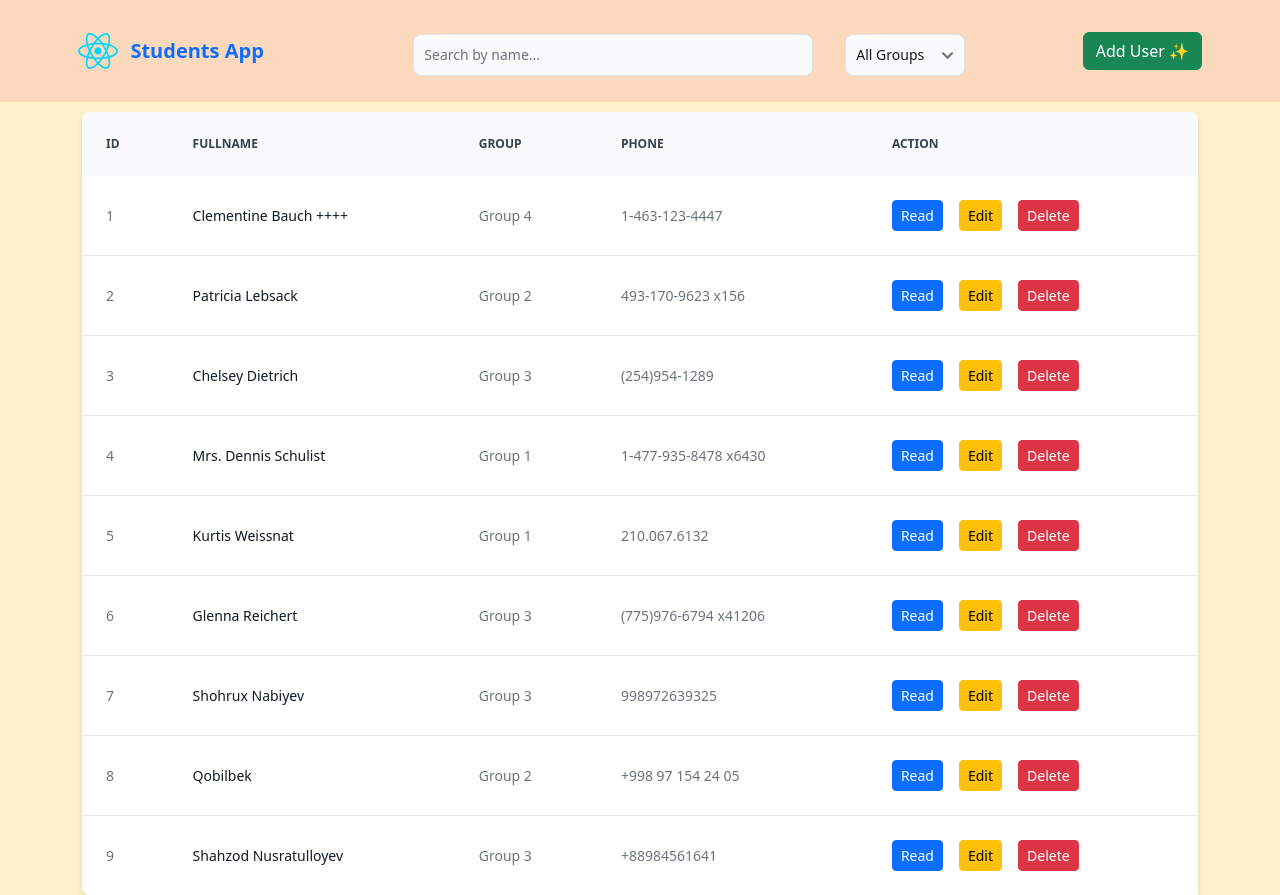
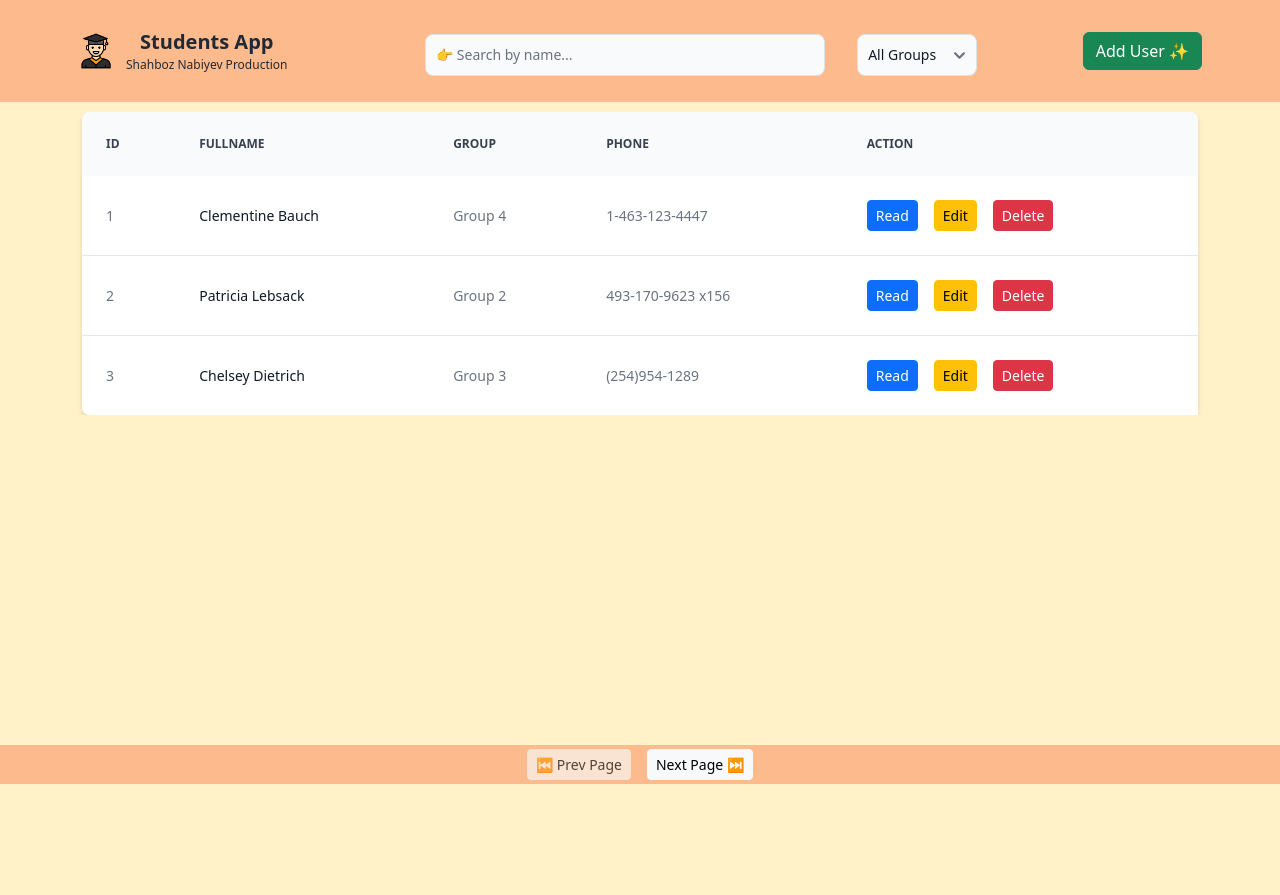
Before and after one commit to mrbillgates2001/Students_App, a React (Vite) app: page / in a window 1280 px wide. After the commit the page ends 800 px from the top, so only its background shows below. Built offline with nearby package versions, Linux system fonts and the light colour scheme; data requests are answered from the project's data file.

Commit message:
Pagination added

```diff
--- a/db.json
+++ b/db.json
@@ -2,7 +2,7 @@
   "users": [
     {
       "id": "3",
-      "name": "Clementine Bauch ++++",
+      "name": "Clementine Bauch ",
       "username": "Samantha",
       "email": "Nathan@yesenia.net",
       "group": "Group 4",
@@ -73,30 +73,6 @@
       }
     },
     {
-      "id": "6",
-      "name": "Mrs. Dennis Schulist",
-      "username": "Leopoldo_Corkery",
-      "email": "Karley_Dach@jasper.info",
-      "group": "Group 1",
-      "address": {
-        "street": "Norberto Crossing",
-        "suite": "Apt. 950",
-        "city": "South Christy",
-        "zipcode": "23505-1337",
-        "geo": {
-          "lat": "-71.4197",
-          "lng": "71.7478"
-        }
-      },
-      "phone": "1-477-935-8478 x6430",
-      "website": "ola.org",
-      "company": {
-        "name": "Considine-Lockman",
-        "catchPhrase": "Synchronised bottom-line interface",
-        "bs": "e-enable innovative applications"
-      }
-    },
-    {
       "id": "7",
       "name": "Kurtis Weissnat",
       "username": "Elwyn.Skiles",
@@ -161,6 +137,24 @@
       "name": "Shahzod Nusratulloyev",
       "group": "Group 3",
       "phone": "+88984561641"
+    },
+    {
+      "id": "9b56",
+      "name": "Shohnur Abdurahimov",
+      "group": "Group 2",
+      "phone": "+998 97 263 93 25"
+    },
+    {
+      "id": "cd93",
+      "name": "Shahboz Nabiyev",
+      "group": "Group 1",
+      "phone": "010-692-6593 updated"
+    },
+    {
+      "id": "a696",
+      "name": "John Smith",
+      "group": "Group 1",
+      "phone": "+998 97 154 24 05"
     }
   ]
 }
--- a/src/components/Add.jsx
+++ b/src/components/Add.jsx
@@ -20,7 +20,7 @@ const Add = ({ fetchUsers }) => {
 	const handleAddSubmit = async (e) => {
 		e.preventDefault();
 		try {
-			if (<Form.Control/> !== "") {
+			if (addUser.name !== "" && addUser.phone !== "" && addUser.group !== "") {
 				const response = await axios.post(
 					"http://localhost:3000/users",
 					addUser
@@ -57,6 +57,7 @@ const Add = ({ fetchUsers }) => {
 						<Form.Group className="mb-3" controlId="fullname">
 							<Form.Label>Fullname</Form.Label>
 							<Form.Control
+							id="input"
 								onChange={(e) =>
 									setAddUseer({ ...addUser, name: e.target.value })
 								}
--- a/src/components/Edit.jsx
+++ b/src/components/Edit.jsx
@@ -5,7 +5,7 @@ import Button from "react-bootstrap/Button";
 import Form from "react-bootstrap/Form";
 import Modal from "react-bootstrap/Modal";
 import axios from "axios";
-import { useNavigate, useParams } from "react-router-dom";
+import { Link, useNavigate, useParams } from "react-router-dom";
 
 const Edit = () => {
 	const [show, setShow] = useState(false);
@@ -97,9 +97,9 @@ const Edit = () => {
 				</Form.Group>
 			</Form>
 			<div className="flex gap-3">
-				<Button variant="secondary" onClick={handleClose}>
+				<Link to='/' className="btn btn-secondary" variant="secondary" onClick={handleClose}>
 					Close
-				</Button>
+				</Link>
 				<Button variant="primary" onClick={handleSubmit}>
 					Save
 				</Button>
--- a/src/components/Home.jsx
+++ b/src/components/Home.jsx
@@ -27,6 +27,9 @@ const Home = () => {
 	const [search, setSearch] = useState("");
 	const [filteredUser, setFilteredUser] = useState(users);
 	const [selectedFilter, setSelectedFilter] = useState("");
+	const [currentPage, setCurrentPage] = useState(1);
+
+	//////////// DATA FETCHING //////////////
 
 	const fetchUsers = async () => {
 		try {
@@ -38,6 +41,16 @@ const Home = () => {
 		}
 	};
 
+	/////////////// PAGINATION //////////////
+
+	const itemsPerPage = 3;
+	const indexOfLastItem = currentPage * itemsPerPage;
+	const indexOfFirstItem = indexOfLastItem - itemsPerPage;
+	const currentItems = users.slice(indexOfFirstItem, indexOfLastItem);
+
+	const paginate = (pageNumber) => setCurrentPage(pageNumber);
+
+	//////////////// FILTER //////////////////
 
 	const handleFilterChange = (e) => {
 		const filterValue = e.target.value;
@@ -56,6 +69,8 @@ const Home = () => {
 		setUsers(filteredUser);
 	}, [filteredUser, setUsers]);
 
+	///////////////// DELETE /////////////////
+
 	const handleDelete = async (id) => {
 		try {
 			if (confirm("Are you sure you want to delete this user? ❌")) {
@@ -70,34 +85,29 @@ const Home = () => {
 		}
 	};
 
-	// const searchUsers = async () => {
-	// 	try {
-	//         const response = await axios.get(
-	//             `http://localhost:3000/users?search=${search}`
-	//         );
-	//         const data = await response.data;
-	//         setUsers(data);
-	//     } catch (error) {
-	//         console.log(error);
-	//     }
-	// }
-
 	return (
 		<React.Fragment>
-			<header className="w-full bg-orange-200 fixed right-0 top-0 left-0  z-50 ">
+			<header className="w-full bg-orange-300 fixed right-0 top-0 left-0  z-50 ">
 				<Navbar
 					className="container md:container md:mx-auto bg-bgcolorheader"
 					fluid
 					rounded>
 					<NavbarBrand href="/">
 						<img
-							src="/react.svg"
+							src="/student.png"
 							className="mr-3 h-6 sm:h-9"
 							alt="Flowbite React Logo"
 						/>
-						<span className="self-center whitespace-nowrap text-xl font-semibold dark:text-white">
-							Students App
-						</span>
+						<div className="flex flex-col">
+							<span className="self-center whitespace-nowrap text-xl font-bold dark:text-white text-gray-800">
+								Students App
+							</span>
+							<span
+								style={{ fontSize: 12 }}
+								className="dark:text-white text-gray-800">
+								Shahboz Nabiyev Production
+							</span>
+						</div>
 					</NavbarBrand>
 					<div className="flex md:order-2">
 						<div>
@@ -111,7 +121,7 @@ const Home = () => {
 								id="search"
 								className="w-400"
 								type="search"
-								placeholder="Search by name..."
+								placeholder="👉 Search by name..."
 								onChange={(e) => setSearch(e.target.value)}
 							/>
 						</div>
@@ -135,7 +145,7 @@ const Home = () => {
 
 			<main>
 				<div className=" container md:container md:mx-auto overflow-x-auto mt-28">
-					<Table hoverable>
+					<Table hoverable striped>
 						<Table.Head>
 							<Table.HeadCell className="p-4">id</Table.HeadCell>
 							<Table.HeadCell>Fullname</Table.HeadCell>
@@ -183,7 +193,7 @@ const Home = () => {
 												</Table.Cell>
 											</Table.Row>
 										))
-								: users
+								: currentItems
 										.filter((user) => {
 											return search.toLocaleLowerCase() === ""
 												? user
@@ -221,6 +231,21 @@ const Home = () => {
 						</Table.Body>
 					</Table>
 				</div>
+
+				<div className="flex align-middle justify-center mx-auto gap-3 mt-3 bg-orange-300 p-1 fixed bottom-4 w-100 ">
+					<button
+						className="btn btn-sm btn-light"
+						onClick={() => paginate(currentPage - 1)}
+						disabled={currentPage === 1}>
+						⏮️ Prev Page
+					</button>
+					<button
+						className="btn btn-sm btn-light"
+						onClick={() => paginate(currentPage + 1)}
+						disabled={indexOfLastItem >= users.length}>
+						Next Page ⏭️
+					</button>
+				</div>
 			</main>
 		</React.Fragment>
 	);
--- a/src/components/Read.jsx
+++ b/src/components/Read.jsx
@@ -2,11 +2,10 @@ import React, { createContext } from "react";
 import { Button, Modal } from "flowbite-react";
 import { useState, useEffect } from "react";
 import axios from "axios";
-import { useParams } from "react-router-dom";
+import { Link, useParams } from "react-router-dom";
 import Home from "./Home";
 
 const Read = () => {
-	const [openModal, setOpenModal] = useState(false);
 	const [users, setUsers] = useState([]);
 	const { id } = useParams();
 
@@ -26,11 +25,15 @@ const Read = () => {
 	return (
 		<div className="flex align-middle justify-center mt-20">
 			<div className="w-50 h-50 bg-red-300 rounded-lg flex align-middle justify-center flex-col  p-10">
-				<h1>Details of user</h1>
+				<h1 className="text-center">Details of user</h1>
 				<p>ID: {users.id}</p>
 				<p>Fullname: {users.name}</p>
 				<p>Group: {users.group}</p>
 				<p>Phone: {users.phone}</p>
+				<div className="flex gap-2 mx-auto">
+					<Link to='/' className="btn btn-secondary">Back</Link>
+					<Link to={`/edit/${users.id}`} className="btn btn-primary">Edit</Link>
+				</div>
 			</div>
 		</div>
 	);
```
Also changed, not shown: public/student.png (added).
